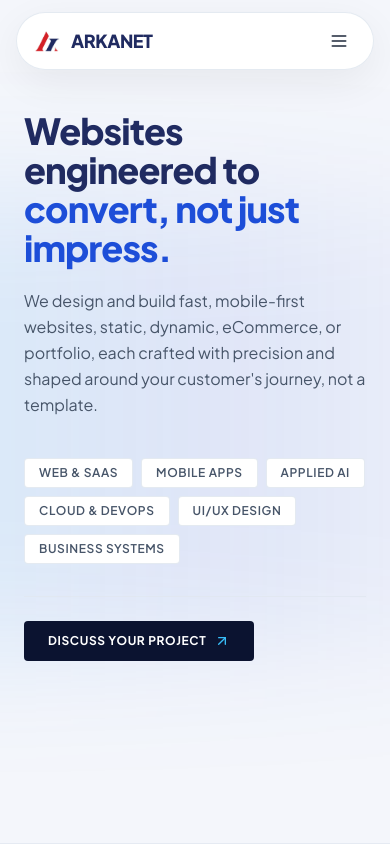
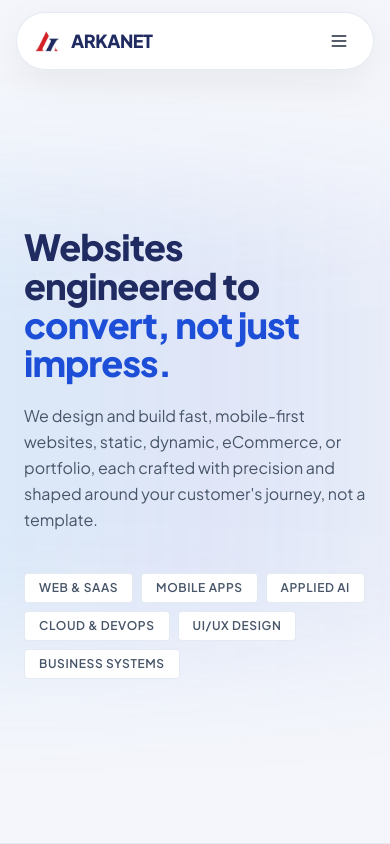
Before and after one commit to alishanea/arkanet-demo-, a Next.js app: page /capabilities/ai-solutions in a window 390 px wide. Shown: the top 844 px of the page. Built offline with nearby package versions, Linux system fonts and the light colour scheme.

Commit message:
Remove Discuss Your Project button from capability hero section across all capability pages

```diff
--- a/src/app/capabilities/[slug]/page.tsx
+++ b/src/app/capabilities/[slug]/page.tsx
@@ -98,7 +98,7 @@ export default function CapabilityDetailPage() {
       <ContactFormModal isOpen={contactOpen} onClose={() => setContactOpen(false)} />
 
       {/* ── SECTION 1: HERO SECTION WITH AUTOMATIC BACKGROUND IMAGE SLIDESHOW ── */}
-      <section className="relative w-full min-h-screen min-h-[100dvh] flex flex-col justify-between overflow-hidden bg-[#f4f6fb] text-[#0b1330] pt-28 sm:pt-36 pb-8 sm:pb-12 px-6 sm:px-10 lg:px-14 border-b border-slate-200/80 text-left">
+      <section className="relative w-full min-h-screen min-h-[100dvh] flex flex-col justify-center overflow-hidden bg-[#f4f6fb] text-[#0b1330] pt-28 sm:pt-36 pb-12 sm:pb-20 px-6 sm:px-10 lg:px-14 border-b border-slate-200/80 text-left">
         {/* Background Images Changing Smoothly One by One (Every 3 seconds) */}
         <div className="absolute inset-0 w-full h-full z-0 overflow-hidden pointer-events-none">
           <AnimatePresence mode="wait">
@@ -156,25 +156,14 @@ export default function CapabilityDetailPage() {
                   href={`/capabilities/${cap.slug}`}
                   className={`px-3.5 py-1.5 rounded-[4px] text-xs font-semibold uppercase tracking-wider transition-all duration-200 ${
                     isActive
-                      ? "bg-[#0b1330] text-white border border-[#0b1330] shadow-xs"
-                      : "bg-white text-slate-600 hover:text-[#0b1330] border border-slate-200/90 shadow-xs hover:border-slate-300"
+                      ? "bg-[#202B61] text-white border border-[#202B61] shadow-xs"
+                      : "bg-white text-slate-600 hover:text-[#202B61] border border-slate-200/90 shadow-xs hover:border-slate-300"
                   }`}
                 >
                   {cap.name}
                 </Link>
               );
             })}
-          </div>
-
-          {/* Action Row */}
-          <div className="pt-6 border-t border-slate-200/80">
-            <button
-              onClick={openContact}
-              className="inline-flex items-center gap-2 px-6 py-3 rounded-[4px] bg-[#0b1330] hover:bg-[#132047] text-white text-xs font-bold uppercase tracking-wider transition-all shadow-xs cursor-pointer"
-            >
-              <span>Discuss Your Project</span>
-              <ArrowUpRight className="w-4 h-4 text-[#38bdf8]" />
-            </button>
           </div>
         </div>
       </section>
```
